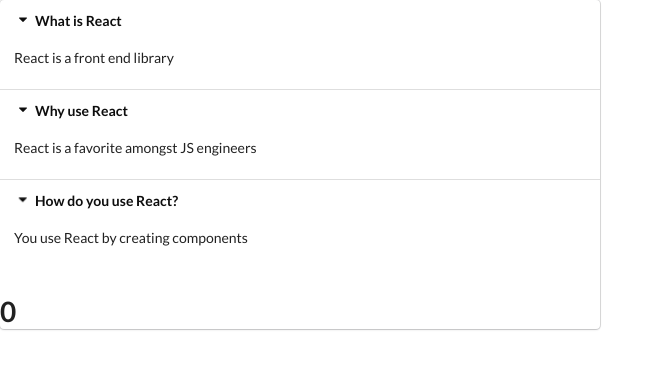
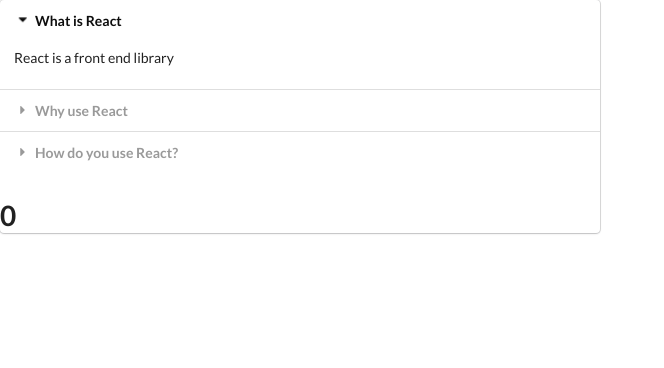
Before and after one commit to prateekvarma/React-Wikipedia, a React (Create React App) app: page / in a window 1280 px wide. Shown: the top 368 px of the page, without its empty margins (0-664 px from the left). Built offline with nearby package versions, Linux system fonts and the light colour scheme.

Commit message:
Accordion now working : CSS class dynamically added only to the selected element

```diff
--- a/src/components/Accordion.js
+++ b/src/components/Accordion.js
@@ -8,13 +8,15 @@
   };
 
   const renderedItems = props.items.map((item, index) => {
+    //below, we check if the var 'index' is equal to var 'activeIndex'. If true, means we have the current index & we assign a CSS property to it.
+    const active = index === activeIndex ? 'active' : '';
     return (
       <React.Fragment key={item.title}>
-        <div className="title active" onClick={() => onTitleClick(index)}>
+        <div className={`title ${active}`} onClick={() => onTitleClick(index)}>
           <i className="dropdown icon"></i>
           {item.title}
         </div>
-        <div className="content active">{item.content}</div>
+        <div className={`content ${active}`}>{item.content}</div>
       </React.Fragment>
     );
   });
```
